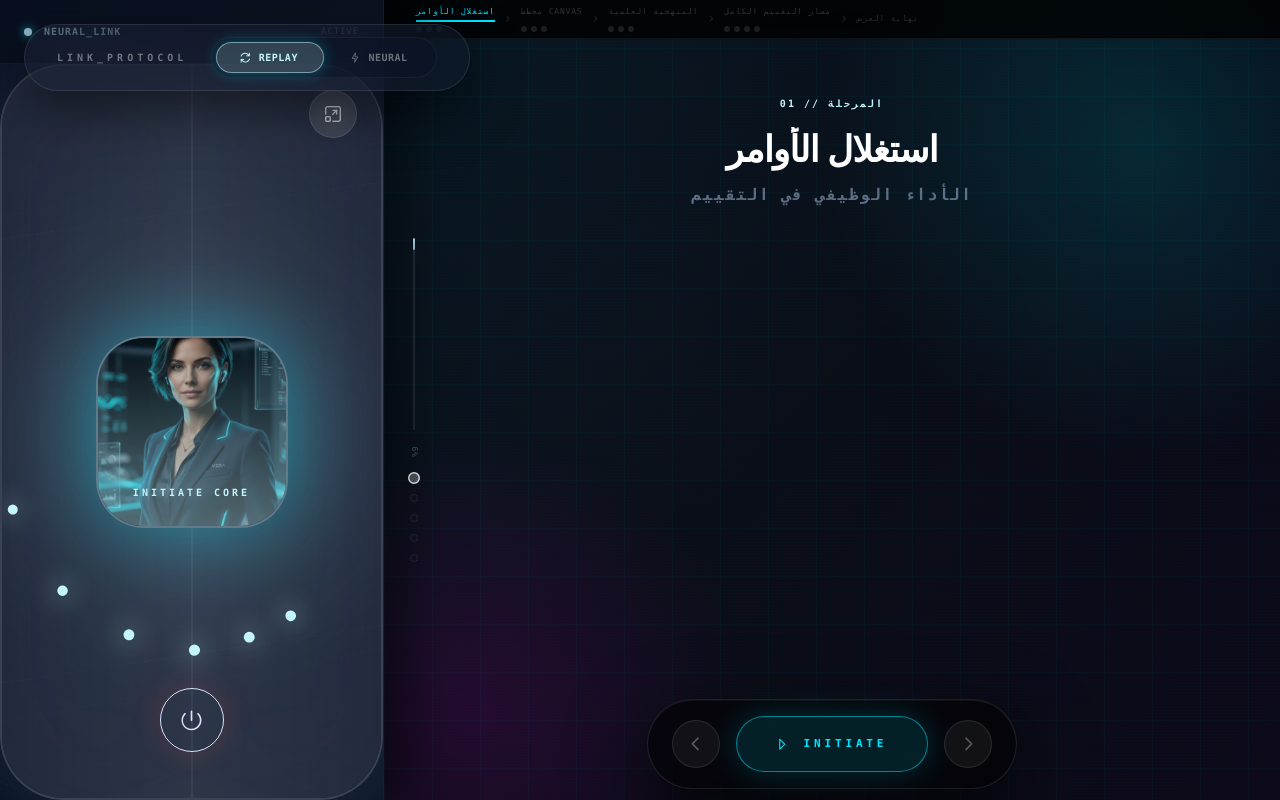
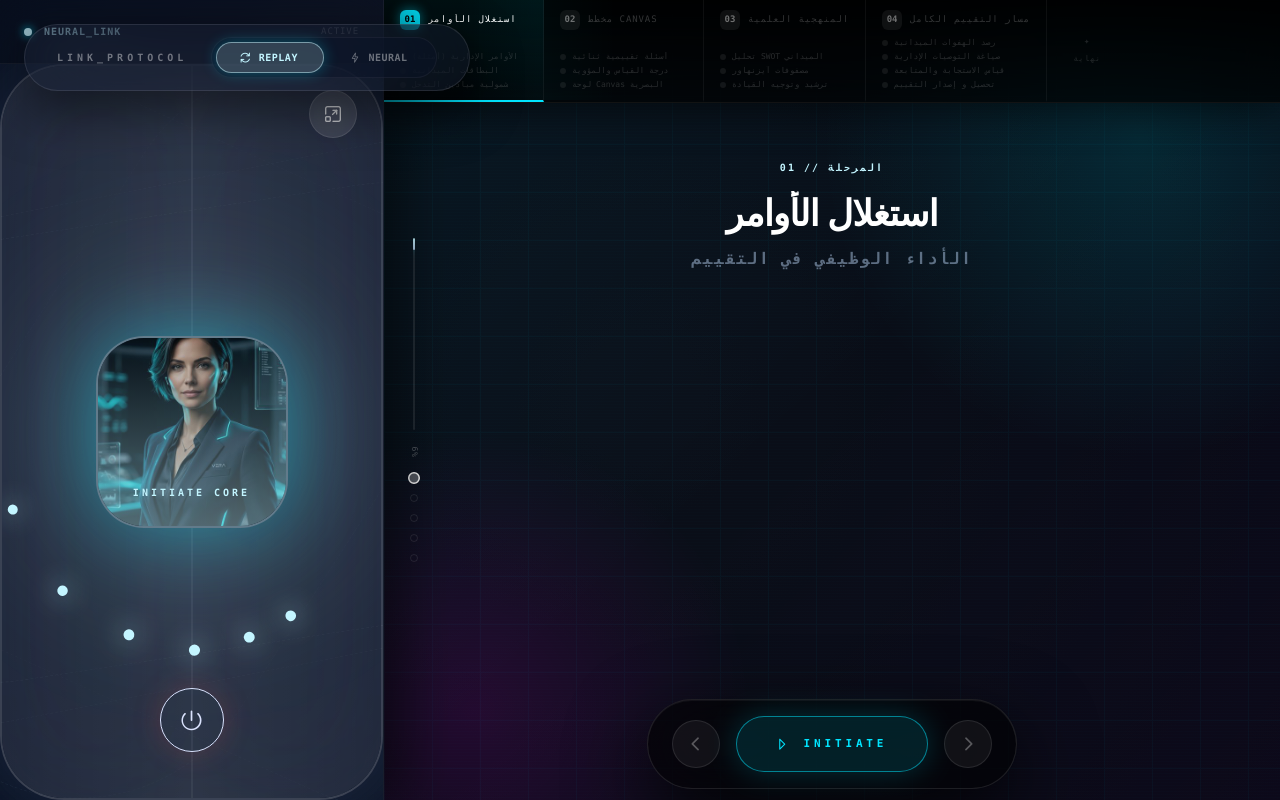
Before and after one commit to rayhannour/veraai, a Next.js app: page /avatar in a window 1280 px wide. Built offline with nearby package versions, Linux system fonts and the light colour scheme.

Commit message:
feat(ui): redesign nav banner as premium book-chapter card strip with spine numbers and per-point rows

```diff
--- a/src/app/avatar/presentation.tsx
+++ b/src/app/avatar/presentation.tsx
@@ -1288,60 +1288,137 @@ const Presentation = React.forwardRef<PresentationHandle, PresentationProps>(({
         isOutro={isOutroActive}
       />
 
-      {/* ─── TOP SLIDE NAV BANNER ─── */}
-      <div className="absolute top-0 left-0 right-0 z-50 px-4 lg:px-8 py-1.5 flex items-center gap-2 overflow-x-auto portrait:max-lg:gap-1 portrait:max-lg:px-3" style={{ background: 'rgba(0,0,0,0.75)', backdropFilter: 'blur(20px)', borderBottom: '1px solid rgba(255,255,255,0.06)' }}>
+      {/* ─── BOOK CHAPTER NAV BANNER ─── */}
+      <div
+        className="absolute top-0 left-0 right-0 z-50 flex items-stretch gap-0 overflow-x-auto"
+        style={{
+          background: 'linear-gradient(180deg, rgba(0,0,0,0.95) 0%, rgba(0,0,0,0.7) 100%)',
+          backdropFilter: 'blur(40px)',
+          borderBottom: '1px solid rgba(255,255,255,0.07)',
+          boxShadow: '0 4px 40px rgba(0,0,0,0.6)',
+        }}
+      >
         {PRESENTATION_SLIDES.map((sl, si) => {
           const isSlideActive = si === currentSlideIndex && !isOutroActive;
           const isPast = si < currentSlideIndex;
+          // Pick a primary accent from first point
+          const accent = sl.points[0]?.accentColor ?? '#00e5ff';
+
           return (
-            <React.Fragment key={sl.id}>
-              <div className="shrink-0 flex flex-col items-start gap-1">
-                {/* Slide tab label */}
+            <motion.div
+              key={sl.id}
+              animate={{
+                borderBottomColor: isSlideActive ? accent : 'transparent',
+                background: isSlideActive
+                  ? `linear-gradient(180deg, ${accent}12 0%, transparent 100%)`
+                  : isPast
+                  ? 'rgba(255,255,255,0.02)'
+                  : 'transparent',
+              }}
+              transition={{ duration: 0.4 }}
+              className="relative shrink-0 flex flex-col justify-between border-b-2 px-4 py-2.5 min-w-[130px] lg:min-w-[160px] portrait:max-lg:min-w-[110px] portrait:max-lg:px-3 portrait:max-lg:py-2 cursor-default"
+              style={{ borderRight: '1px solid rgba(255,255,255,0.05)' }}
+            >
+              {/* Active slide shimmer sweep */}
+              {isSlideActive && (
+                <motion.div
+                  className="absolute inset-0 pointer-events-none"
+                  style={{ background: `linear-gradient(90deg, transparent, ${accent}08, transparent)` }}
+                  animate={{ x: ['-100%', '200%'] }}
+                  transition={{ duration: 3, repeat: Infinity, ease: 'easeInOut', repeatDelay: 1 }}
+                />
+              )}
+
+              {/* Chapter number + chapter label row */}
+              <div className="flex items-center gap-2 mb-2">
+                {/* Spine / chapter number badge */}
                 <motion.div
                   animate={{
-                    color: isSlideActive ? '#00e5ff' : isPast ? 'rgba(255,255,255,0.35)' : 'rgba(255,255,255,0.18)',
-                    borderBottomColor: isSlideActive ? '#00e5ff' : 'transparent',
+                    backgroundColor: isSlideActive ? accent : isPast ? 'rgba(255,255,255,0.15)' : 'rgba(255,255,255,0.06)',
+                    color: isSlideActive ? '#000' : isPast ? '#fff' : 'rgba(255,255,255,0.4)',
+                    boxShadow: isSlideActive ? `0 0 12px ${accent}88` : 'none',
                   }}
                   transition={{ duration: 0.3 }}
-                  className="text-[8px] font-mono uppercase tracking-widest pb-0.5 border-b-2 whitespace-nowrap portrait:max-lg:text-[7px]"
+                  className="shrink-0 w-5 h-5 rounded-md flex items-center justify-center text-[9px] font-black font-mono"
+                >
+                  {String(si + 1).padStart(2, '0')}
+                </motion.div>
+
+                {/* Chapter label */}
+                <motion.span
+                  animate={{
+                    color: isSlideActive ? '#fff' : isPast ? 'rgba(255,255,255,0.4)' : 'rgba(255,255,255,0.2)',
+                  }}
+                  transition={{ duration: 0.3 }}
+                  className="text-[9px] font-mono uppercase tracking-widest leading-tight line-clamp-1 portrait:max-lg:text-[8px]"
                 >
                   {sl.title}
-                </motion.div>
-                {/* Point dots */}
-                <div className="flex items-center gap-1">
+                </motion.span>
+              </div>
+
+              {/* Points list — stacked mini rows */}
+              <div className="flex flex-col gap-1">
                 {sl.points.map((pt, pi) => {
                   const isDotActive = isSlideActive && pi === currentPointIndex;
                   const isDotPast = isPast || (isSlideActive && pi < currentPointIndex);
                   return (
+                    <div key={pt.id} className="flex items-center gap-1.5">
                       <motion.div
-                        key={pt.id}
-                        title={pt.label}
                         animate={{
-                          backgroundColor: isDotActive ? pt.accentColor : isDotPast ? 'rgba(255,255,255,0.35)' : 'rgba(255,255,255,0.1)',
-                          scale: isDotActive ? 1.4 : 1,
-                          boxShadow: isDotActive ? `0 0 6px ${pt.accentColor}` : 'none',
+                          backgroundColor: isDotActive
+                            ? pt.accentColor
+                            : isDotPast
+                            ? 'rgba(255,255,255,0.3)'
+                            : 'rgba(255,255,255,0.07)',
+                          boxShadow: isDotActive ? `0 0 8px ${pt.accentColor}` : 'none',
+                          scale: isDotActive ? 1.3 : 1,
                         }}
                         transition={{ duration: 0.25 }}
-                        className="w-1.5 h-1.5 rounded-full"
+                        className="shrink-0 w-1.5 h-1.5 rounded-full"
                       />
+                      <motion.span
+                        animate={{
+                          color: isDotActive
+                            ? pt.accentColor
+                            : isDotPast
+                            ? 'rgba(255,255,255,0.4)'
+                            : 'rgba(255,255,255,0.15)',
+                          fontWeight: isDotActive ? 700 : 400,
+                        }}
+                        transition={{ duration: 0.25 }}
+                        className="text-[8px] font-mono leading-tight truncate portrait:max-lg:text-[7px]"
+                      >
+                        {pt.label}
+                      </motion.span>
+                    </div>
                   );
                 })}
               </div>
-              </div>
-              {/* Separator chevron between slides */}
-              {si < PRESENTATION_SLIDES.length - 1 && (
-                <i className="pi pi-angle-right text-white/10 text-[10px] shrink-0" />
-              )}
-            </React.Fragment>
+            </motion.div>
           );
         })}
-        {/* Outro indicator */}
-        <i className="pi pi-angle-right text-white/10 text-[10px] shrink-0" />
+
+        {/* Outro chapter card */}
         <motion.div
-          animate={{ color: isOutroActive ? '#00ffaa' : 'rgba(255,255,255,0.15)' }}
-          className="text-[8px] font-mono uppercase tracking-widest whitespace-nowrap portrait:max-lg:text-[7px]"
+          animate={{
+            borderBottomColor: isOutroActive ? '#00ffaa' : 'transparent',
+            background: isOutroActive ? 'rgba(0, 255, 170, 0.06)' : 'transparent',
+          }}
+          transition={{ duration: 0.4 }}
+          className="relative shrink-0 flex flex-col justify-center items-center border-b-2 px-4 py-2.5 min-w-[80px]"
         >
-          نهاية العرض
+          <motion.div
+            animate={{ color: isOutroActive ? '#00ffaa' : 'rgba(255,255,255,0.12)' }}
+            className="text-[9px] font-mono uppercase tracking-widest"
+          >
+            ✦
+          </motion.div>
+          <motion.div
+            animate={{ color: isOutroActive ? '#00ffaa' : 'rgba(255,255,255,0.12)' }}
+            className="text-[8px] font-mono uppercase tracking-widest mt-1"
+          >
+            نهاية
+          </motion.div>
         </motion.div>
       </div>
 
@@ -1355,7 +1432,7 @@ const Presentation = React.forwardRef<PresentationHandle, PresentationProps>(({
       </div>
 
       {/* Main content */}
-      <div className="flex-1 flex flex-col items-center justify-start px-6 lg:px-20 pt-20 lg:pt-24 relative z-20 overflow-hidden portrait:max-lg:overflow-y-auto portrait:max-lg:pt-16 portrait:max-lg:px-4 portrait:max-lg:pb-4 fitness-scrollbar">
+      <div className="flex-1 flex flex-col items-center justify-start px-6 lg:px-20 pt-36 lg:pt-40 relative z-20 overflow-hidden portrait:max-lg:overflow-y-auto portrait:max-lg:pt-28 portrait:max-lg:px-4 portrait:max-lg:pb-4 fitness-scrollbar">
         <div className="w-full max-w-3xl flex flex-col items-stretch">
 
           {/* Slide header */}
```
Lines whose indentation alone changed are shown as unchanged.
